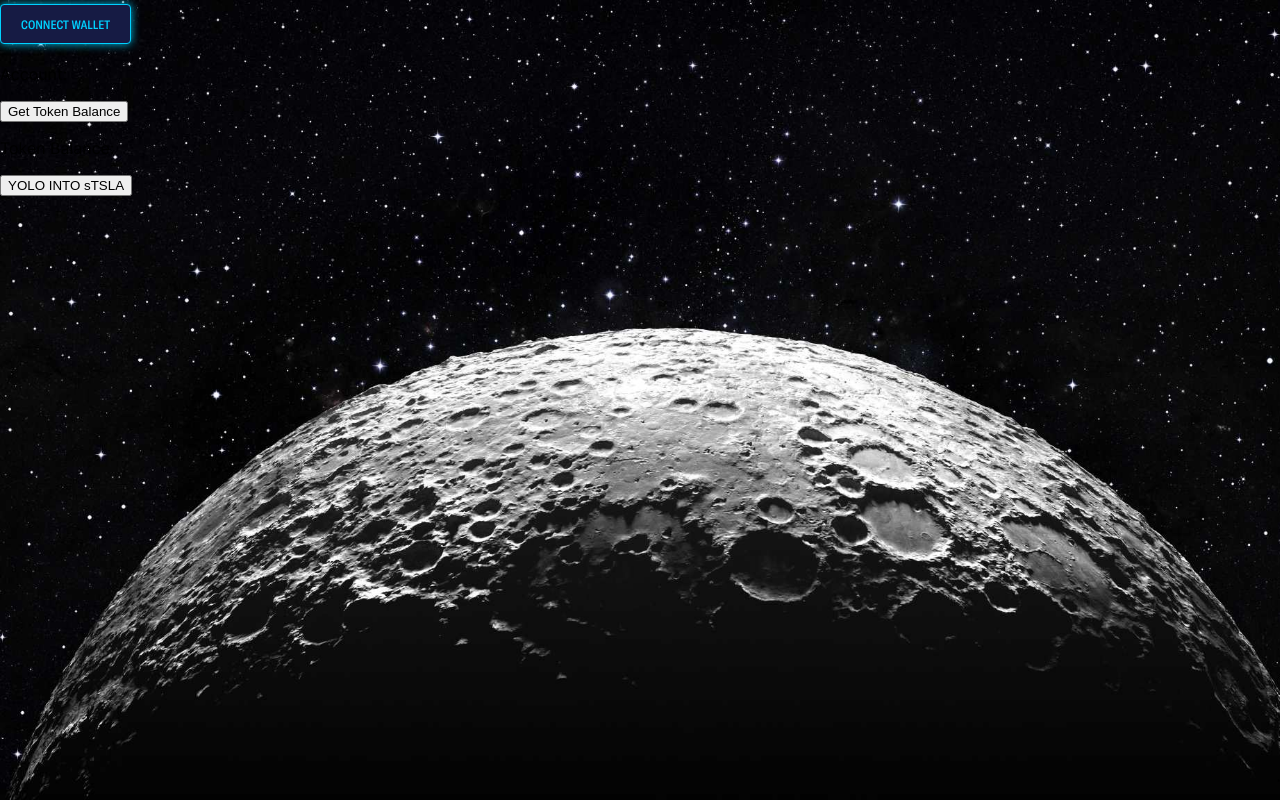
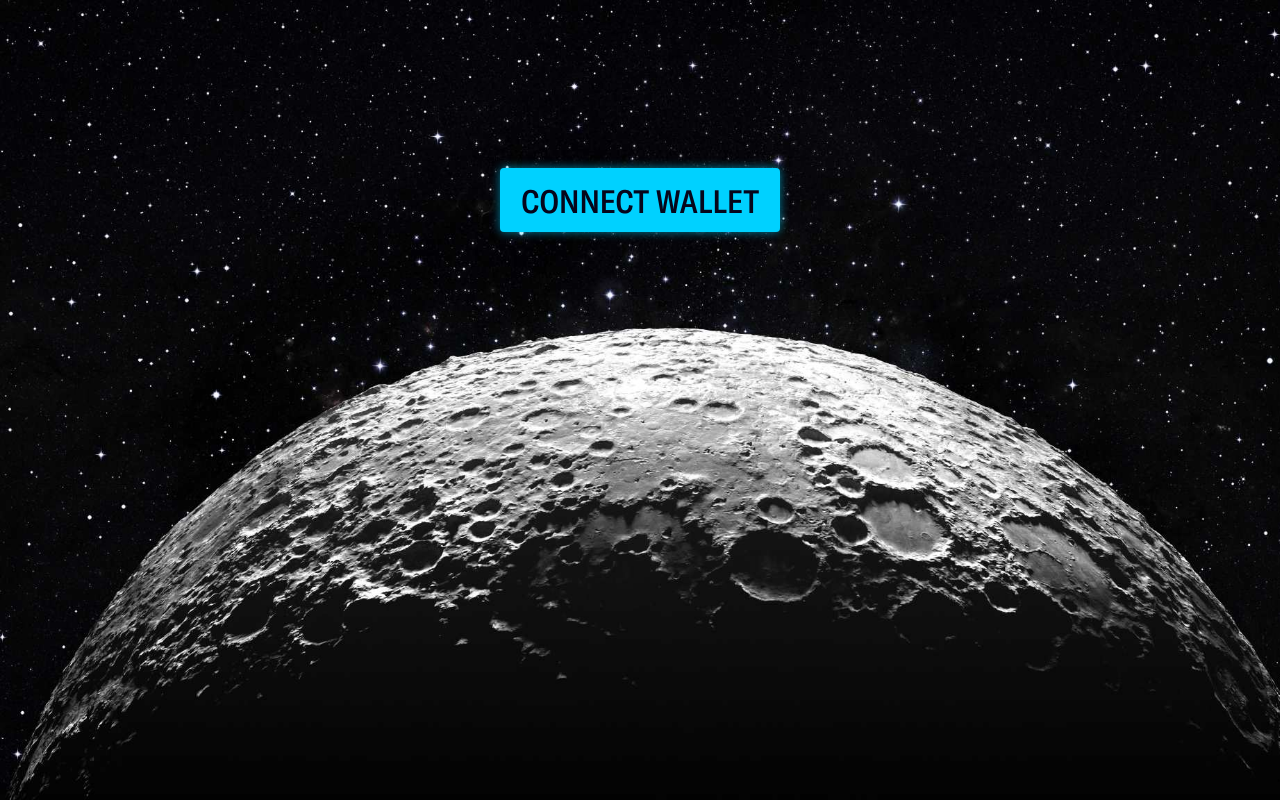
Before and after one commit to rockefeller92/dankmemes-fi, a Next.js app: page / in a window 1280 px wide. Built offline with nearby package versions, Linux system fonts and the light colour scheme.

Commit message:
fixed build step to run yarn typechain ui button tweak

```diff
--- a/package.json
+++ b/package.json
@@ -5,7 +5,7 @@
   "license": "MIT",
   "scripts": {
     "dev": "next dev",
-    "build": "next build",
+    "build": "yarn typechain && next build",
     "start": "next start -p $PORT",
     "lint": "eslint . --ext .js,.jsx,.ts,.tsx",
     "format": "prettier --write . --ignore-path .gitignore",
--- a/pages/index.tsx
+++ b/pages/index.tsx
@@ -70,10 +70,6 @@ const Index: FC = () => {
                     <StyledGlowingButton onClick={connectWallet} data-testid="connect-wallet">
 				        Connect Wallet
 			        </StyledGlowingButton>
-                    <p>Account: {account}</p>
-                    <button onClick={getTokenBalance}>Get Token Balance</button>
-                    <p>Token Balance: {tokenBalance}</p>
-                    <button onClick={signAndRun}>YOLO INTO sTSLA</button>
                 </div>
             </CenteredContainer>
 
@@ -81,18 +77,28 @@ const Index: FC = () => {
     );
 };
 //{t('common.wallet.connect-wallet')}
-
+/*
+ *                     <p>Account: {account}</p>
+                    <button onClick={getTokenBalance}>Get Token Balance</button>
+                    <p>Token Balance: {tokenBalance}</p>
+                    <button onClick={signAndRun}>YOLO INTO sTSLA</button>
+*/
 const CenteredContainer = styled.div`
-    display:'flex',
-    justify-content:'centered'
+    display:flex;
+    justify-content:center;
+    align-items:center;
+    height:50vh;
 `;
 
 const StyledGlowingButton = styled(Button).attrs({
-	variant: 'secondary',
-	size: 'lg',
+	variant: 'primary',
+	size: 'xl',
 })`
+	height: 64px;
+	line-height: 64px;
 	padding: 0 20px;
 	font-family: ${(props) => props.theme.fonts.condensedMedium};
+    font-size: 32px;
 	text-transform: uppercase;
 	margin: 4px 0px;
 `;
```
